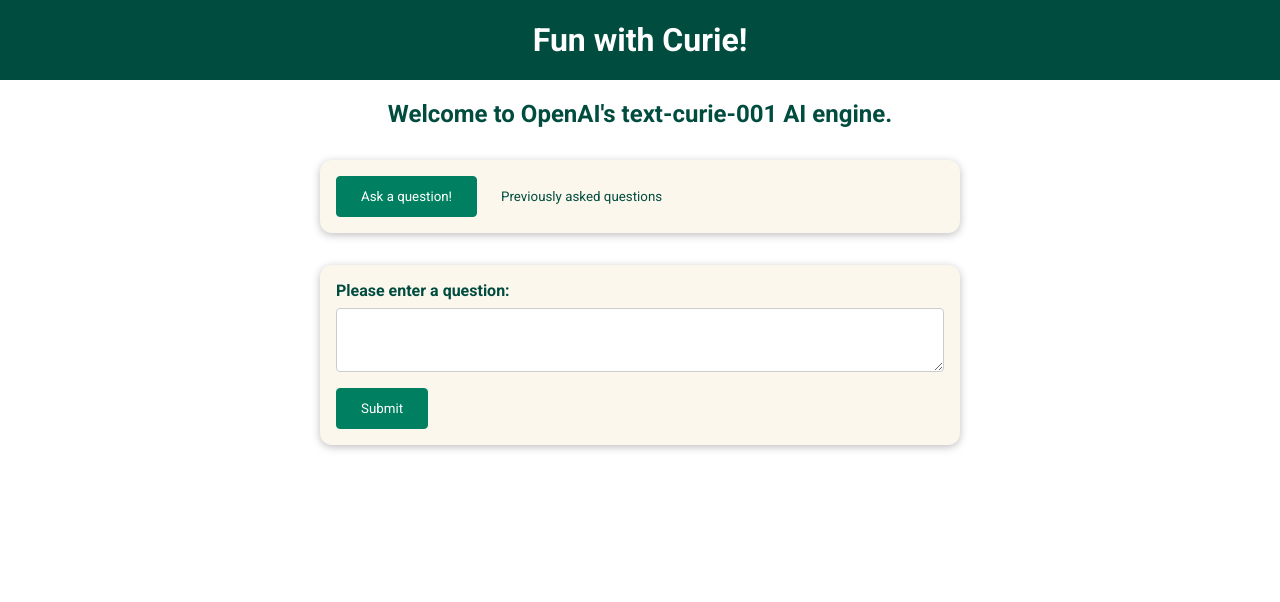
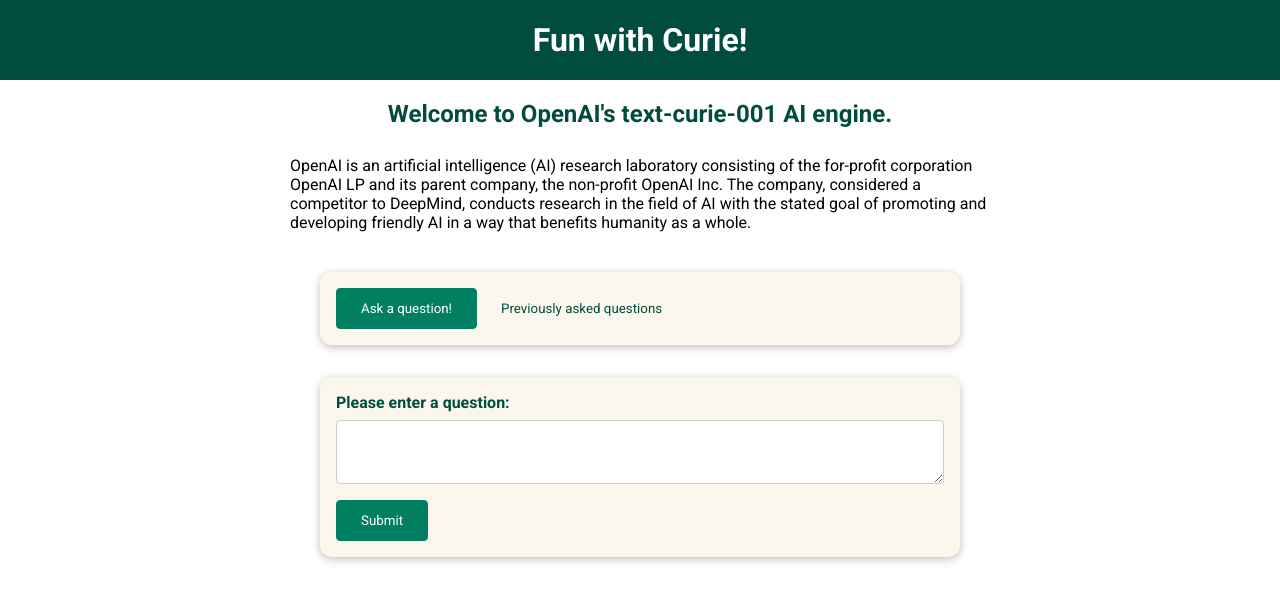
Before and after one commit to volomavi/abrikos, a Vue app: page / in a window 1280 px wide. Shown: the top 602 px of the page. Built offline with nearby package versions, Linux system fonts and the light colour scheme.

Commit message:
added description and changed engine

```diff
--- a/src/components/UI/BaseDialog.vue
+++ b/src/components/UI/BaseDialog.vue
@@ -69,6 +69,11 @@
   margin: 0;
 }
 
+p {
+  display: flex;
+  justify-content: center;
+}
+
 section {
   padding: 1rem;
 }
--- a/src/components/learning-resources/TheResources.vue
+++ b/src/components/learning-resources/TheResources.vue
@@ -1,6 +1,14 @@
 <template>
-  <h2>Welcome to OpenAI's text-curie-001 AI engine.</h2>
-
+  <div class="introduction">
+    <h2>Welcome to OpenAI's text-curie-001 AI engine.</h2>
+    <p>
+      OpenAI is an artificial intelligence (AI) research laboratory consisting
+      of the for-profit corporation OpenAI LP and its parent company, the
+      non-profit OpenAI Inc. The company, considered a competitor to DeepMind,
+      conducts research in the field of AI with the stated goal of promoting and
+      developing friendly AI in a way that benefits humanity as a whole.
+    </p>
+  </div>
   <base-card>
     <base-button
       @click="setSelectedTab('ask-question')"
@@ -38,9 +46,9 @@
         },
         {
           id: "sample1",
-          prompt: "Q: What is your favourite type of food?",
+          prompt: "Q: Whats heavier, a pound of feathers or a pound of nails?",
           response:
-            "A: My favourite type of food is anything that I can put in my mouth!",
+            "A: Nails are heavier.",
         },
       ],
     };
@@ -75,7 +83,7 @@
       };
       try {
         let response = await fetch(
-          "https://api.openai.com/v1/engines/text-ada-001/completions",
+          "https://api.openai.com/v1/engines/text-curie-001/completions",
           {
             method: "POST",
             headers: {
@@ -110,3 +118,12 @@
   },
 };
 </script>
+
+<style scoped>
+.introduction {
+  display: flex;
+  flex-direction: column;
+  max-width: 700px;
+  margin: 0 auto;
+}
+</style>
```
